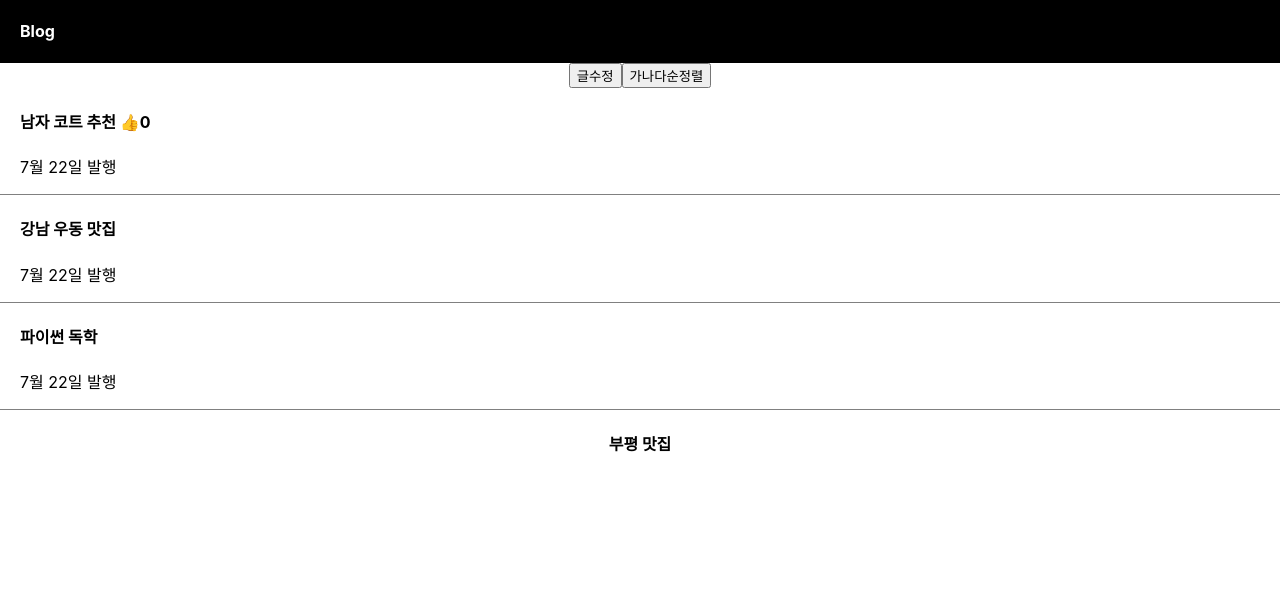
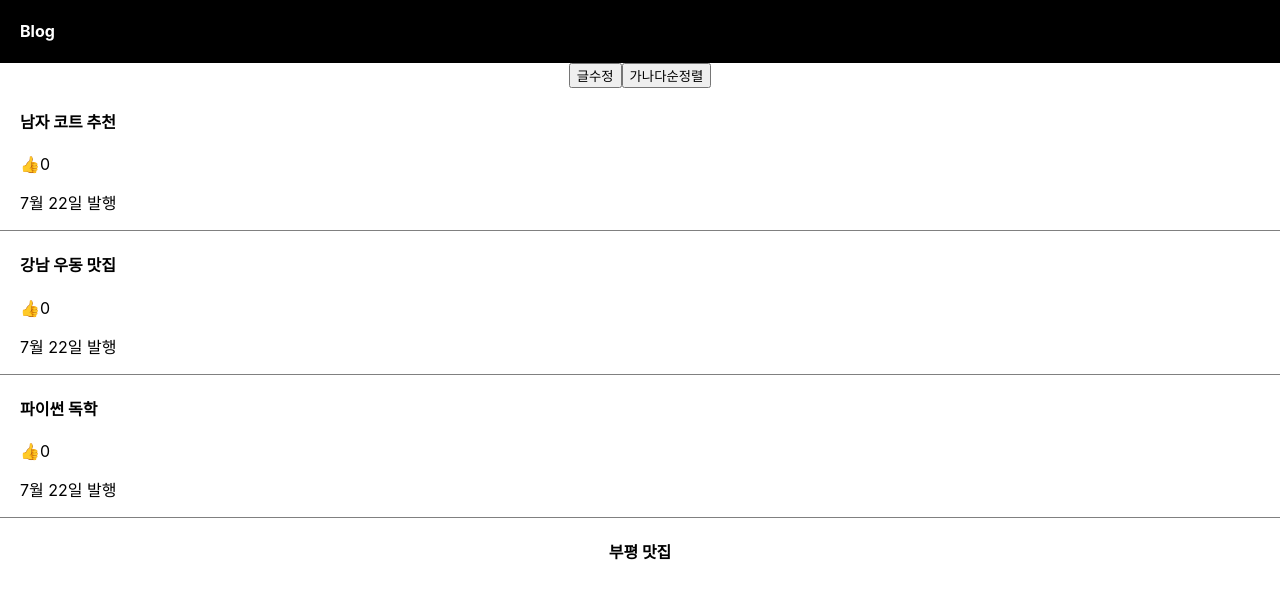
Before and after one commit to Indwoo/blog, a React (Create React App) app: page / in a window 1280 px wide. Shown: the top 598 px of the page. Built offline with nearby package versions, Linux system fonts and the light colour scheme.

Commit message:
[feat] 컴포넌트화, map을 통한 반복

```diff
--- a/src/App.css
+++ b/src/App.css
@@ -21,6 +21,13 @@ div{
   padding-left: 20px;
   text-align: left;
   border-bottom: 1px solid grey;
+}
+
+.modal{
+  margin-top: 20px;
+  padding : 20px;
+  background: #eee;
+  text-align: left;
 }
 
 .black-nav{
--- a/src/App.js
+++ b/src/App.js
@@ -4,29 +4,30 @@ import './App.css';
 function App() {
 
   let post = "부평 맛집";
-  let [글제목,제목변경] = useState(['남자 코트 추천', '강남 우동 맛집', '파이썬 독학']);
-  let [추천, 추천증가] = useState(0);
+  let [글제목, 제목변경] = useState(['남자 코트 추천', '강남 우동 맛집', '파이썬 독학']);
+  let [추천, 추천증가] = useState([0,0,0]);
+  let [modal, setModal] = useState(false);
 
   return (
     <div className="App">
-      <div className = "black-nav">
+      <div className="black-nav">
         <h4>Blog</h4>
       </div>
 
-      <button onClick={()=>{
-          let copy = [...글제목];
-          copy[0] = '여자 코트 추천';
-          제목변경(copy);
-        }}>글수정</button>
+      <button onClick={() => {
+        let copy = [...글제목];
+        copy[0] = '여자 코트 추천';
+        제목변경(copy);
+      }}>글수정</button>
 
-      <button onClick={()=>{
+      <button onClick={() => {
         let copy = [...글제목];
         copy = copy.sort()
         제목변경(copy);
       }}>가나다순정렬</button>
 
-      <div className='list'>
-        <h4>{글제목[0]} <span onClick={()=>추천증가(추천+1)}>👍</span>{추천}</h4>
+      {/* <div className='list'>
+        <h4>{글제목[0]} <span onClick={() => 추천증가(추천 + 1)}>👍</span>{추천}</h4>
         <p>7월 22일 발행</p>
       </div>
 
@@ -36,12 +37,48 @@ function App() {
       </div>
 
       <div className='list'>
-        <h4>{글제목[2]}</h4>
+        <h4 onClick={() => { modal ? setModal(false) : setModal(true) }}>{글제목[2]}</h4>
         <p>7월 22일 발행</p>
-      </div>
+      </div> */}
+
+      {
+        글제목.map(function(a, i) {
+          return (
+            <div className='list' key={i}>
+              <h4 onClick={() => { modal ? setModal(false) : setModal(true) }}>
+                { 글제목[i] }
+              </h4>
+              <span onClick={() => {
+                let copy = [...추천];
+                copy[i] = copy[i] + 1;
+                추천증가(copy)
+              }}>👍</span>{추천[i]}
+              {/* <h4>{ a }</h4> */}
+              <p>7월 22일 발행</p>
+            </div>
+          )
+        })
+      }
+
+      {
+        modal ? <Modal /> : null
+      }
+
       <h4>{post}</h4>
     </div>
   );
 }
 
+function Modal() {
+  return (
+    <>
+      <div className='modal'>
+        <h4>제목</h4>
+        <p>날짜</p>
+        <p>상세내용</p>
+      </div>
+    </>
+  )
+}
+
 export default App;
```
